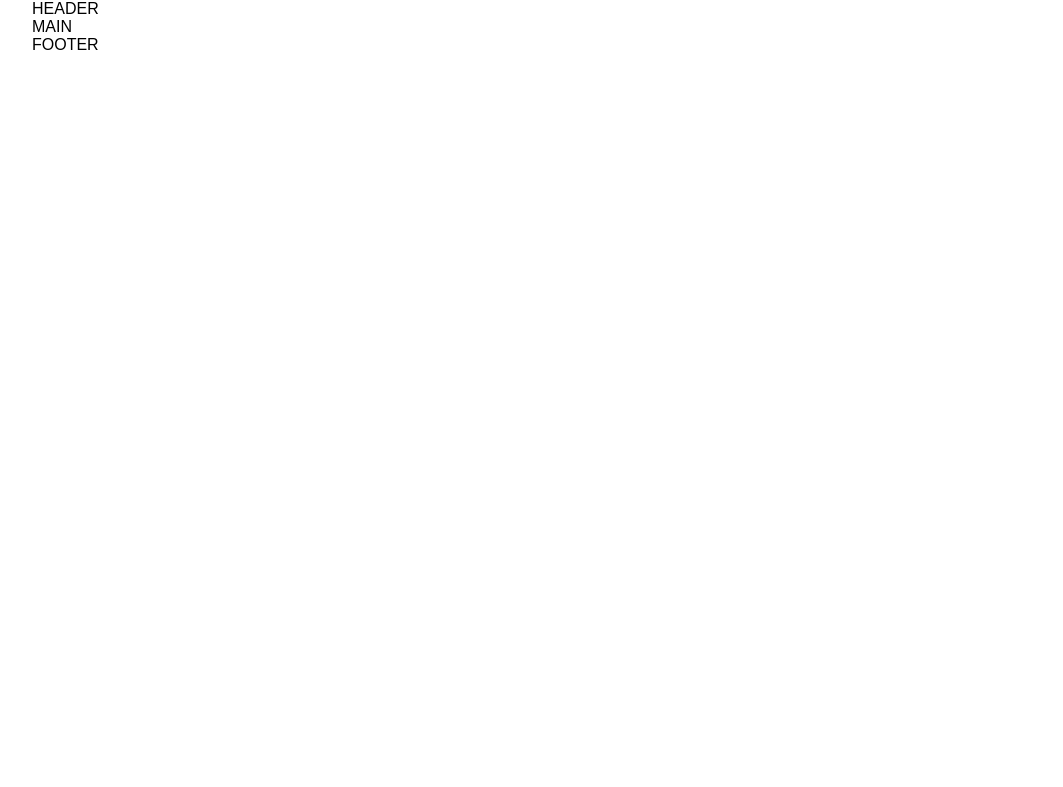
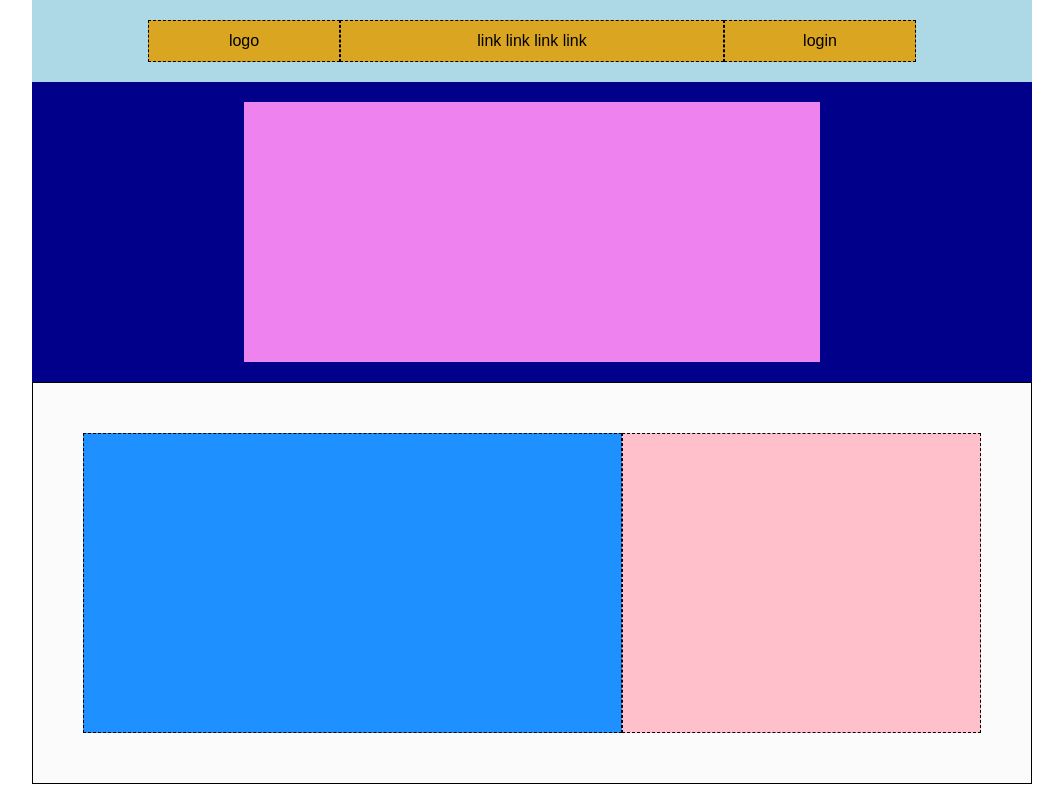
Before and after one commit to michelebonanno92/htmlcss-struttura-discord, a plain HTML site: page index.html in a window 1280 px wide. Shown: the whole page, without its empty margins (108-1171 px from the left). Drawn offline with Linux system fonts and the light colour scheme.

Commit message:
completion header + first section main

```diff
--- a/css/style.css
+++ b/css/style.css
@@ -19,5 +19,73 @@ general
  .container{
     max-width: 1000px;
     margin: 0 auto ;
+ }
+
+
+ /*
+ header
+  */
+
+  .header-top{
+    background-color: #ADD8E6;
+    padding: 20px;
+    text-align: center;
+    line-height: 40px;
     display: flex;
- }
+    justify-content: center;
+  }
+
+
+  .item-20{
+    background-color: #DAA520 ;
+    border: 1px dashed black;
+    width: 20%;
+
+  }
+
+  .item-40{
+    background-color: #DAA520 ;
+    border: 1px dashed black;
+    width: 40%;
+  }
+
+  .header-bottom{
+    background-color: #00008B ;
+    min-height: 300px;
+    padding: 20px;
+    display: flex;
+    justify-content: center;
+
+  }
+
+  .header-bottom > div{
+    background-color: #EE82EE;
+    width: 60%;
+
+  }
+
+  /*
+  main
+  */
+  .first-section-main{
+    background-color: #FBFBFB;
+    display: flex;
+    justify-content: center;
+    margin: 0 auto ;
+    padding: 50px;
+    border: 1px solid black;
+  }
+
+  .first-section-main :first-child{
+    background-color:#1E90FF;
+    width: 60%;
+    border: 1px dashed black;
+    min-height: 300px;
+  }
+
+  .first-section-main :nth-child(2){
+    background-color: #FFC0CB ;
+    width: 40%;
+    border: 1px dashed black;
+    min-height: 300px;
+  }
--- a/index.html
+++ b/index.html
@@ -7,31 +7,44 @@
         <!-- link css -->
          <link rel="stylesheet" href="css/style.css">
     </head>
-    <body>
-
+    <body >
+        <div class="container ">
             <!-- header -->
             <header>
-            <div class="container">
-                HEADER
-            </div>
+                <!-- flex container -->
+                <section class="header-top">
+                     <div class="item-20">logo</div>
+                    <div class="item-40">link link link link</div>
+                    <div class="item-20">login</div>
+                </section>
+                 <!-- flex container -->
+                <section class="header-bottom">
+                    <div></div>
+                </section>
             </header>
             <!-- /header -->
 
             <!-- main -->
             <main>
-            <div class="container">
-                MAIN
-            </div>
+                <!-- section 1 -->
+                <section class="first-section-main">
+                    <div></div>
+                    <div></div>
+                </section>
+                <section></section>
+                <section></section>
+                <section></section>
             </main>
             <!-- /main -->
 
             <!-- footer -->
             <footer>
-            <div class="container">
-                FOOTER
+                <div class="container-footer">
+
                 </div>
             </footer>
             <!-- /footer -->
+        </div>
 
     </body>
 </html>
```
Lines whose indentation alone changed are shown as unchanged.
